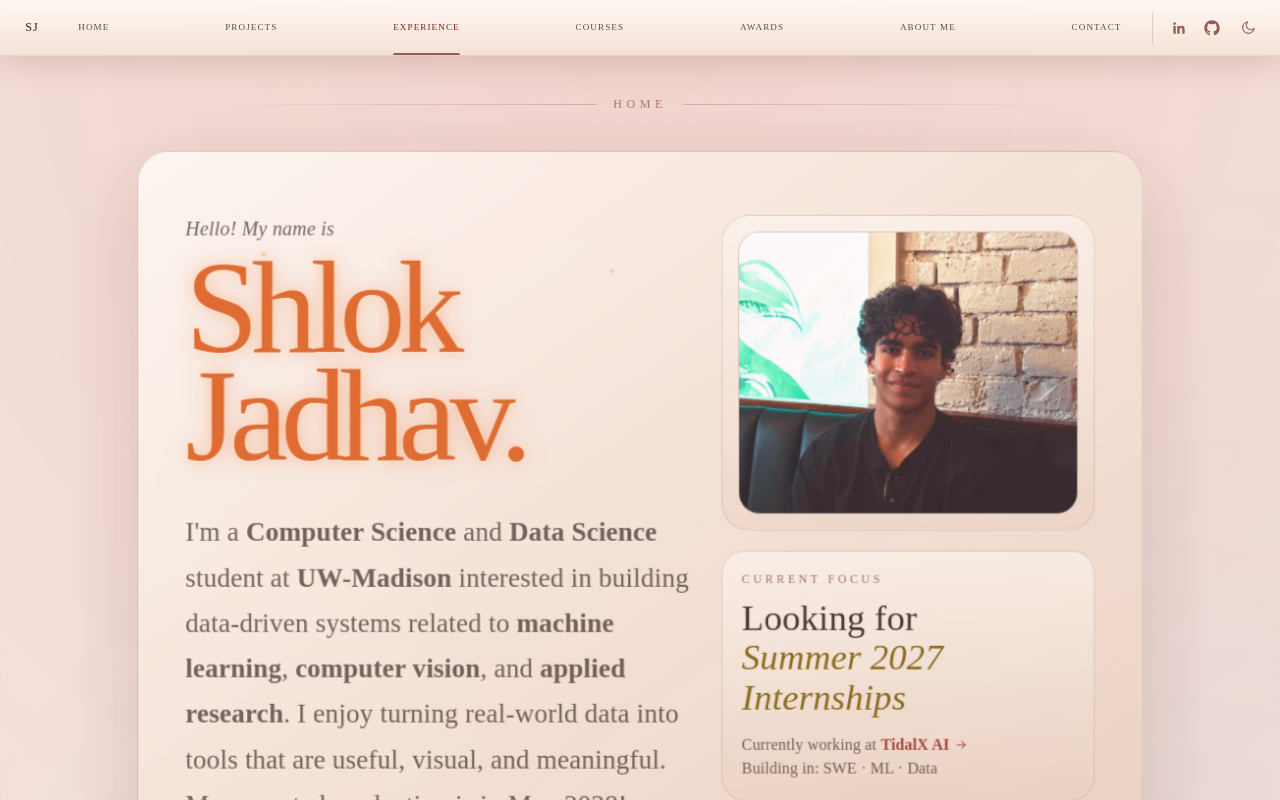
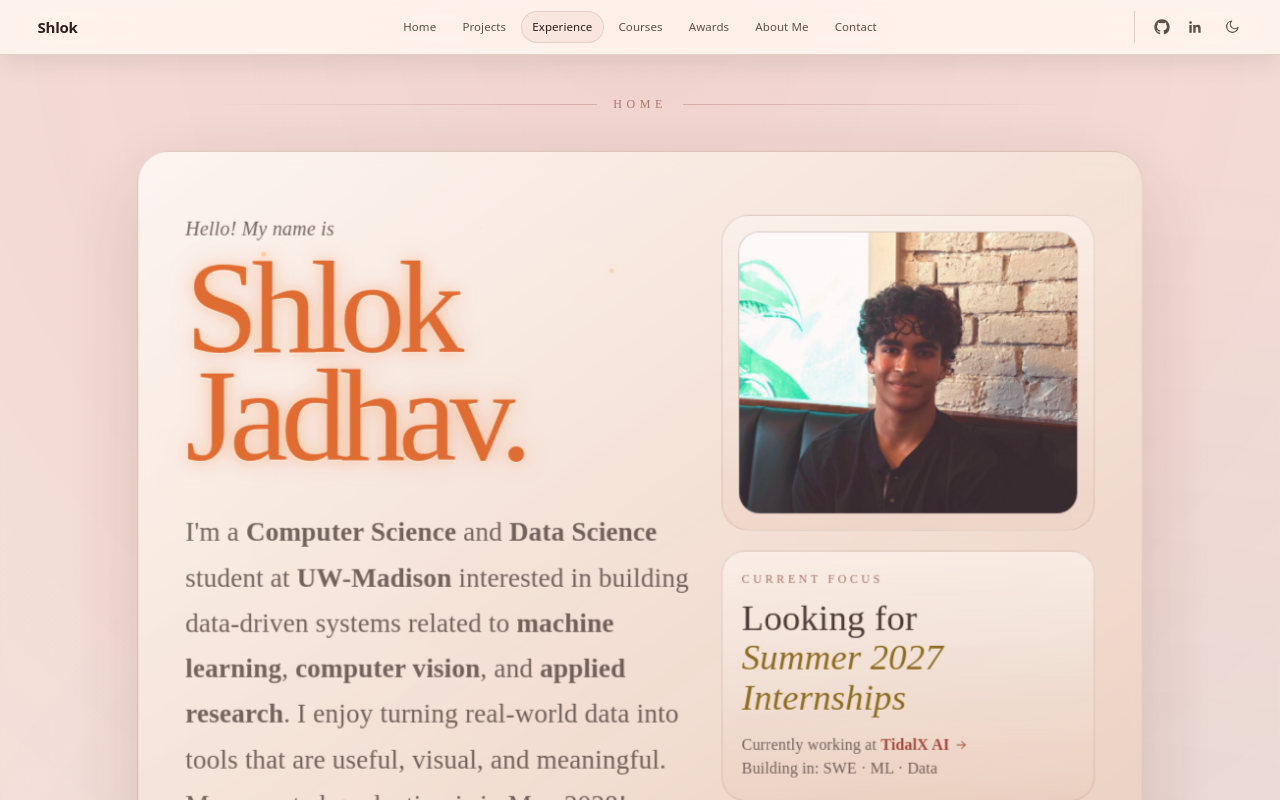
Before and after one commit to shlokrj/shlok.fyi, a Next.js app: page / in a window 1280 px wide. Shown: the top 800 px of the page. Built offline with nearby package versions, Linux system fonts and the light colour scheme.

Commit message:
made the header less goofy

```diff
--- a/app/components/FloatingNav.tsx
+++ b/app/components/FloatingNav.tsx
@@ -105,8 +105,6 @@ export function FloatingNav() {
     applyTheme(currentTheme === "light" ? "dark" : "light");
   };
 
-  const activeLabel = navItems.find(({ id }) => id === activeSection)?.label ?? "Home";
-
   return (
     <header className="floating-nav-shell" ref={shellRef}>
       <div className="floating-nav-shell__inner">
@@ -116,7 +114,7 @@ export function FloatingNav() {
           href="#home"
           onClick={(event) => scrollToSection(event, "home")}
         >
-          SJ
+          Shlok
         </a>
 
         <nav aria-label="Primary navigation" className="floating-nav__desktop">
@@ -170,9 +168,16 @@ export function FloatingNav() {
             onClick={() => setIsMenuOpen((open) => !open)}
             type="button"
           >
-            <span>{activeLabel}</span>
+            <span>{isMenuOpen ? "Close" : "Menu"}</span>
             <svg aria-hidden="true" fill="none" stroke="currentColor" strokeLinecap="round" strokeWidth="1.8" viewBox="0 0 24 24">
-              <path d="M4 8h16M4 16h16" />
+              {isMenuOpen ? (
+                <>
+                  <path d="M6 6l12 12" />
+                  <path d="M18 6 6 18" />
+                </>
+              ) : (
+                <path d="M4 8h16M4 16h16" />
+              )}
             </svg>
           </button>
         </div>
@@ -197,6 +202,30 @@ export function FloatingNav() {
               </a>
             ))}
           </div>
+          <div className="floating-nav__menu-socials" role="group" aria-label="Social profiles and display controls">
+            {socialProfiles.map((profile) => (
+              <a
+                key={profile.platform}
+                href={profile.href}
+                rel="noreferrer"
+                target="_blank"
+              >
+                <SocialIcon platform={profile.platform} />
+                <span>{profile.label}</span>
+              </a>
+            ))}
+            <button
+              className="floating-nav__menu-theme"
+              onClick={toggleTheme}
+              type="button"
+            >
+              <span className="floating-nav__menu-theme-icon">
+                <span className="theme-toggle__icon theme-toggle__sun"><SunIcon /></span>
+                <span className="theme-toggle__icon theme-toggle__moon"><MoonIcon /></span>
+              </span>
+              <span>Theme</span>
+            </button>
+          </div>
         </nav>
       ) : null}
     </header>
--- a/app/globals.css
+++ b/app/globals.css
@@ -74,6 +74,9 @@
   --project-chip-border: rgba(255, 205, 190, 0.15);
   --project-hover-shadow: 0 16px 36px rgba(26, 10, 5, 0.24), 0 0 28px rgba(209, 116, 34, 0.16);
   --nav-hover: #ffffff;
+  --nav-glass: rgba(22, 13, 10, 0.76);
+  --nav-item-background: rgba(255, 205, 190, 0.075);
+  --nav-item-border: rgba(255, 205, 190, 0.14);
   --divider-line: rgba(255, 188, 160, 0.34);
   --divider-text: rgba(255, 188, 160, 0.58);
 }
@@ -152,6 +155,9 @@
   --project-chip-border: rgba(98, 57, 42, 0.14);
   --project-hover-shadow: 0 14px 30px rgba(98, 57, 42, 0.13), 0 0 22px rgba(207, 104, 55, 0.1);
   --nav-hover: #7d211b;
+  --nav-glass: rgba(255, 250, 244, 0.78);
+  --nav-item-background: rgba(149, 41, 30, 0.06);
+  --nav-item-border: rgba(98, 57, 42, 0.13);
   --divider-line: rgba(118, 48, 35, 0.24);
   --divider-text: rgba(118, 48, 35, 0.56);
 }
@@ -475,45 +481,47 @@ a {
   left: 0;
   z-index: 50;
   border-bottom: 1px solid var(--panel-border);
-  background: var(--nav-background);
-  box-shadow: 0 8px 28px var(--shadow);
-  backdrop-filter: saturate(150%) blur(20px);
+  background: var(--nav-glass);
+  box-shadow: 0 8px 24px rgba(0, 0, 0, 0.08);
+  backdrop-filter: blur(22px) saturate(165%);
 }
 
 .floating-nav-shell__inner {
+  display: grid;
+  grid-template-columns: minmax(7rem, 1fr) auto minmax(7rem, 1fr);
+  align-items: center;
+  gap: clamp(0.75rem, 2vw, 1.6rem);
+  width: min(calc(100vw - 2rem), 76rem);
+  min-height: 3.35rem;
+  margin: 0 auto;
+  font-family: ui-sans-serif, system-ui, -apple-system, BlinkMacSystemFont, "Segoe UI", sans-serif;
+  letter-spacing: 0;
+}
+
+.floating-nav__brand {
+  display: inline-flex;
+  align-items: center;
+  justify-content: center;
+  justify-self: start;
+  min-height: 2.15rem;
+  border-radius: 0.7rem;
+  padding: 0 0.35rem;
+  color: var(--heading);
+  font-size: 0.94rem;
+  font-weight: 650;
+  letter-spacing: -0.02em;
+  transition:
+    background 180ms ease,
+    color 180ms ease;
+}
+
+.floating-nav__desktop {
   display: flex;
   align-items: center;
-  gap: clamp(0.75rem, 1.8vw, 1.5rem);
-  width: min(calc(100% - 2rem), 78rem);
-  min-height: 3.45rem;
-  margin: 0 auto;
-}
-
-.floating-nav__brand {
-  display: inline-flex;
-  flex: 0 0 auto;
-  align-items: center;
   justify-content: center;
-  width: 2rem;
-  height: 2rem;
-  border-radius: 999px;
-  color: var(--heading);
-  font-family: var(--font-display);
-  font-size: 0.76rem;
-  letter-spacing: 0.08em;
-  transition:
-    background 180ms ease,
-    color 180ms ease,
-    transform 180ms ease;
-}
-
-.floating-nav__desktop {
-  display: flex;
-  flex: 1;
-  align-items: stretch;
-  justify-content: space-between;
-  align-self: stretch;
-  gap: 0.15rem;
+  justify-self: center;
+  gap: 0.2rem;
+  min-width: 0;
 }
 
 .nav-link {
@@ -522,57 +530,42 @@ a {
   align-items: center;
   justify-content: center;
   min-width: 0;
-  padding: 0 0.45rem;
+  min-height: 2rem;
+  border-radius: 999px;
+  padding: 0.5rem 0.72rem;
   color: var(--text-muted);
-  font-size: clamp(0.57rem, 0.7vw, 0.68rem);
+  font-size: clamp(0.72rem, 0.82vw, 0.82rem);
+  font-weight: 520;
   line-height: 1;
-  text-transform: uppercase;
-  letter-spacing: 0.12em;
+  letter-spacing: 0.005em;
   transition:
     color 180ms ease,
     background 180ms ease,
-    transform 180ms ease;
-}
-
-.floating-nav__desktop .nav-link::after {
-  position: absolute;
-  right: 0.45rem;
-  bottom: 0;
-  left: 0.45rem;
-  height: 2px;
-  border-radius: 999px 999px 0 0;
-  background: var(--eyebrow);
-  content: "";
-  opacity: 0;
-  transform: scaleX(0.35);
-  transition:
-    opacity 180ms ease,
-    transform 220ms ease;
+    box-shadow 180ms ease;
 }
 
 .nav-link[aria-current="location"] {
-  color: var(--nav-hover);
-}
-
-.floating-nav__desktop .nav-link[aria-current="location"]::after {
-  opacity: 1;
-  transform: scaleX(1);
+  background: var(--nav-item-background);
+  box-shadow: inset 0 0 0 1px var(--nav-item-border);
+  color: var(--heading);
 }
 
 .floating-nav__actions,
 .floating-nav__socials {
   display: flex;
-  flex: 0 0 auto;
   align-items: center;
 }
 
 .floating-nav__actions {
-  gap: 0.25rem;
+  justify-content: flex-end;
+  justify-self: end;
+  gap: 0.32rem;
 }
 
 .floating-nav__socials {
-  gap: 0.05rem;
+  gap: 0.08rem;
   border-left: 1px solid var(--panel-border);
+  margin-left: 0.15rem;
   padding-left: 0.65rem;
 }
 
@@ -584,12 +577,12 @@ a {
   justify-content: center;
   width: 2rem;
   height: 2rem;
-  border-radius: 999px;
-  color: var(--eyebrow);
+  border-radius: 0.7rem;
+  color: var(--text-muted);
   transition:
     background 180ms ease,
-    color 180ms ease,
-    transform 180ms ease;
+    box-shadow 180ms ease,
+    color 180ms ease;
 }
 
 .nav-social-link svg,
@@ -602,14 +595,14 @@ a {
   display: none;
   align-items: center;
   justify-content: flex-end;
-  gap: 0.6rem;
-  min-height: 2.35rem;
-  border-radius: 0.65rem;
-  padding: 0.4rem 0.6rem;
+  gap: 0.55rem;
+  min-height: 2.15rem;
+  border-radius: 0.7rem;
+  padding: 0.4rem 0.65rem;
   color: var(--heading);
-  font-size: 0.62rem;
-  text-transform: uppercase;
-  letter-spacing: 0.13em;
+  font-size: 0.78rem;
+  font-weight: 560;
+  letter-spacing: 0.005em;
   transition:
     background 180ms ease,
     color 180ms ease;
@@ -623,25 +616,26 @@ a {
 .floating-nav__menu {
   display: none;
   overflow: hidden;
-  width: min(calc(100% - 1.3rem), 34rem);
-  margin: 0 auto 0.65rem;
+  width: min(calc(100vw - 1.3rem), 36rem);
+  margin: 0 auto 0.7rem;
   border-top: 1px solid var(--panel-border);
-  padding-top: 0.55rem;
-  animation: floating-menu-in 220ms cubic-bezier(0.2, 0.8, 0.2, 1) both;
+  padding-top: 0.58rem;
+  font-family: ui-sans-serif, system-ui, -apple-system, BlinkMacSystemFont, "Segoe UI", sans-serif;
+  animation: floating-menu-in 190ms cubic-bezier(0.22, 0.75, 0.24, 1) both;
 }
 
 .floating-nav__menu-grid {
   display: grid;
   grid-template-columns: repeat(2, minmax(0, 1fr));
-  gap: 0.25rem;
+  gap: 0.32rem;
 }
 
 .floating-nav__menu .nav-link {
   justify-content: space-between;
-  min-height: 2.65rem;
-  border-radius: 0.55rem;
-  padding: 0.7rem;
-  font-size: 0.65rem;
+  min-height: 2.7rem;
+  border-radius: 0.72rem;
+  padding: 0.72rem 0.76rem;
+  font-size: 0.82rem;
 }
 
 .floating-nav__menu .nav-link svg {
@@ -653,22 +647,75 @@ a {
 }
 
 .floating-nav__menu .nav-link[aria-current="location"] {
-  background: var(--award-link-background);
+  background: var(--nav-item-background);
+}
+
+.floating-nav__menu-socials {
+  display: flex;
+  flex-wrap: wrap;
+  gap: 0.35rem;
+  margin-top: 0.6rem;
+  border-top: 1px solid var(--panel-border);
+  padding-top: 0.6rem;
+}
+
+.floating-nav__menu-socials a,
+.floating-nav__menu-theme {
+  display: inline-flex;
+  align-items: center;
+  gap: 0.42rem;
+  min-height: 2.35rem;
+  border: 0;
+  border-radius: 0.72rem;
+  background: transparent;
+  padding: 0.55rem 0.72rem;
+  color: var(--text-muted);
+  font: inherit;
+  font-size: 0.82rem;
+  font-weight: 540;
+  transition:
+    background 180ms ease,
+    box-shadow 180ms ease,
+    color 180ms ease;
+}
+
+.floating-nav__menu-socials svg {
+  width: 0.95rem;
+  height: 0.95rem;
+}
+
+.floating-nav__menu-theme-icon {
+  position: relative;
+  display: inline-flex;
+  width: 0.95rem;
+  height: 0.95rem;
+}
+
+.floating-nav__brand:focus-visible,
+.nav-link:focus-visible,
+.nav-social-link:focus-visible,
+.floating-nav__theme:focus-visible,
+.floating-nav__toggle:focus-visible,
+.floating-nav__menu-socials a:focus-visible,
+.floating-nav__menu-theme:focus-visible {
+  outline: 2px solid var(--link);
+  outline-offset: 3px;
 }
 
 @keyframes floating-menu-in {
   from {
     opacity: 0;
-    transform: translateY(-0.35rem) scale(0.985);
+    transform: translateY(-0.25rem);
   }
   to {
     opacity: 1;
-    transform: translateY(0) scale(1);
+    transform: translateY(0);
   }
 }
 
 .theme-toggle__icon {
   position: absolute;
+  inset: 0;
   display: flex;
   align-items: center;
   justify-content: center;
@@ -1873,14 +1920,15 @@ html[data-theme="light"] .theme-toggle__moon {
       drop-shadow(0 0 28px rgba(210, 80, 15, 0.42));
   }
 
-  .nav-link:hover {
-    background: var(--award-link-background);
-  }
-
+  .nav-link:hover,
   .floating-nav__brand:hover,
   .nav-social-link:hover,
-  .floating-nav__theme:hover {
-    background: var(--award-link-background);
+  .floating-nav__theme:hover,
+  .floating-nav__toggle:hover,
+  .floating-nav__menu-socials a:hover,
+  .floating-nav__menu-theme:hover {
+    background: var(--nav-item-background);
+    box-shadow: inset 0 0 0 1px var(--nav-item-border);
     color: var(--nav-hover);
   }
 
@@ -1970,10 +2018,9 @@ html[data-theme="light"] .theme-toggle__moon {
   }
 
   .nav-social-link:hover {
-    background: var(--award-link-background);
-    box-shadow: var(--experience-hover-shadow);
+    background: var(--nav-item-background);
+    box-shadow: inset 0 0 0 1px var(--nav-item-border);
     color: var(--nav-hover);
-    transform: translateY(-1px) scale(1.025);
   }
 
   .social-profile-link:hover {
@@ -2363,9 +2410,14 @@ html[data-theme="light"] .theme-toggle__moon {
   .floating-nav__desktop,
   .floating-nav__socials,
   .floating-nav__menu,
+  .floating-nav__menu-socials,
+  .floating-nav__menu-socials a,
+  .floating-nav__menu-theme,
+  .floating-nav__menu-theme-icon,
   .floating-nav__toggle,
   .floating-nav__toggle svg,
   .floating-nav__theme,
+  .theme-toggle__icon,
   .nav-link,
   .nav-social-link,
   .social-profile-link,
@@ -2399,7 +2451,8 @@ html[data-theme="light"] .theme-toggle__moon {
 
 @media (max-width: 899px) {
   .floating-nav-shell__inner {
-    width: min(calc(100% - 1.3rem), 48rem);
+    grid-template-columns: minmax(0, 1fr) auto;
+    width: min(calc(100vw - 1.3rem), 48rem);
   }
 
   .floating-nav__desktop {
@@ -2407,7 +2460,7 @@ html[data-theme="light"] .theme-toggle__moon {
   }
 
   .floating-nav__actions {
-    margin-left: auto;
+    justify-self: end;
   }
 
   .floating-nav__toggle {
@@ -2424,14 +2477,22 @@ html[data-theme="light"] .theme-toggle__moon {
     min-height: 3.15rem;
   }
 
+  .floating-nav__brand {
+    font-size: 0.9rem;
+  }
+
   .floating-nav__socials {
     display: none;
   }
 
+  .floating-nav__theme {
+    display: none;
+  }
+
   .floating-nav__menu .nav-link {
-    padding: 0.62rem 0.58rem;
-    font-size: 0.6rem;
-    letter-spacing: 0.11em;
+    padding: 0.68rem 0.64rem;
+    font-size: 0.78rem;
+    letter-spacing: 0.005em;
   }
 
   .floating-nav__theme {
```
Also changed, not shown: app/site-data.ts (+5 -5 lines).
